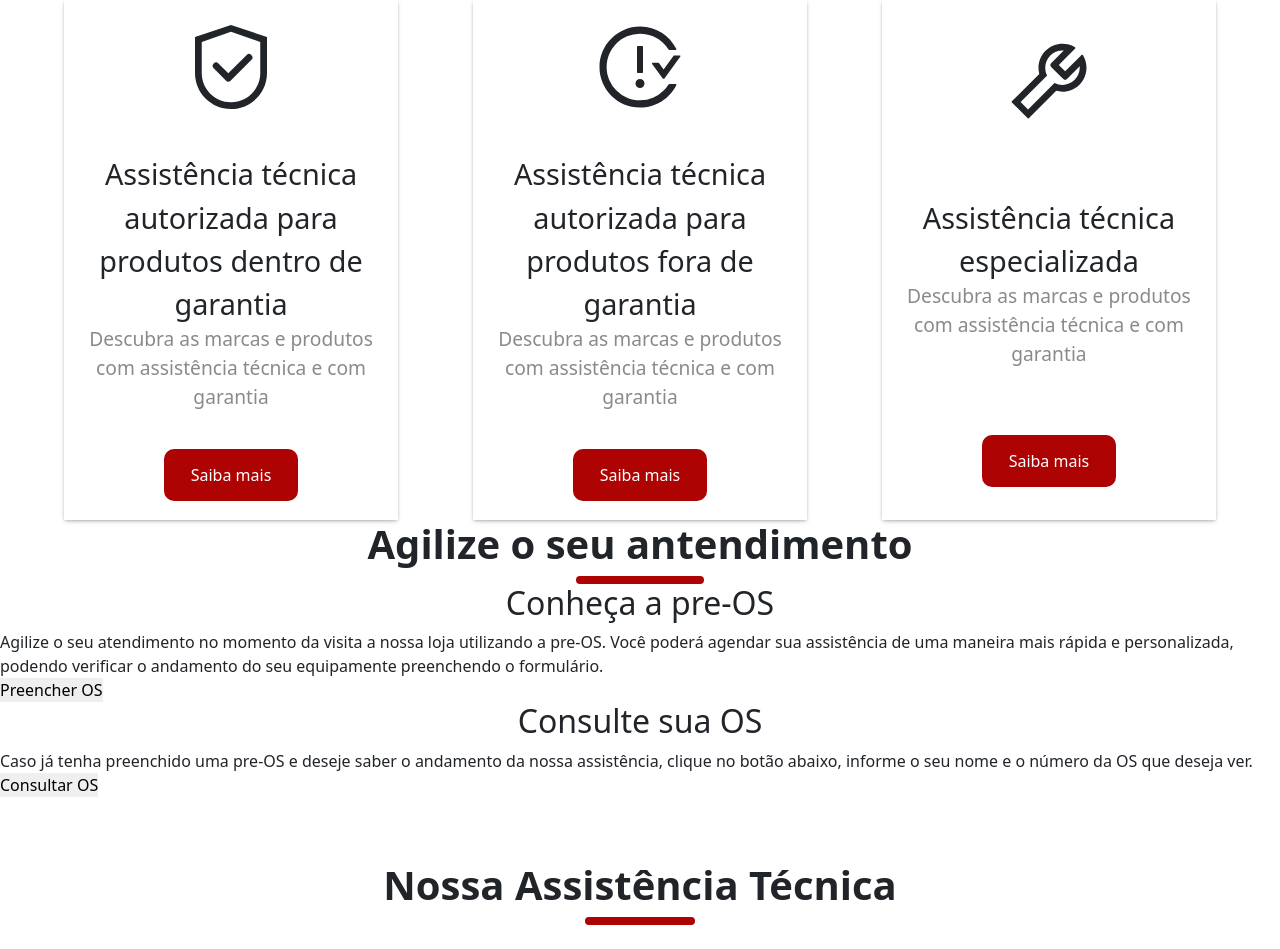
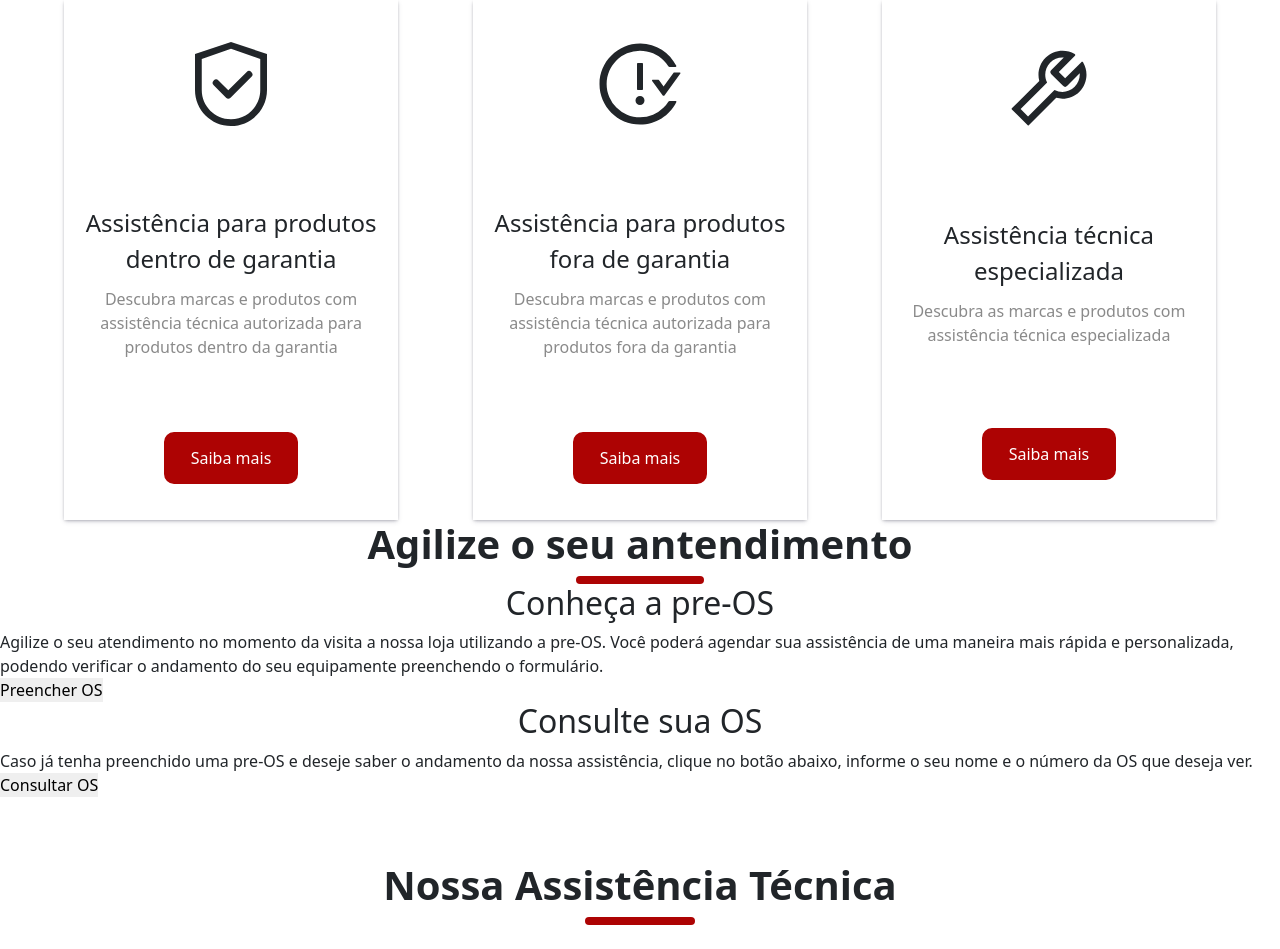
Before and after one commit to MirellaDourado/selig-website, a React (Vite) app: page / in a window 1280 px wide. Shown: the part 1080-2029 px from the top of the page. Built offline with nearby package versions, Linux system fonts and the light colour scheme.

Commit message:
feat: ouService some box-shadow on carousel

```diff
--- a/src/components/OurService.jsx
+++ b/src/components/OurService.jsx
@@ -12,38 +12,38 @@ function OurService() {
     <hr className='hr' />
     <div>
       <div className={ styles.homeCard }>
-        <AiOutlineSafety fontSize="6em" />
+        <AiOutlineSafety className={styles.icon} />
         <div>
-        <p>Assistência técnica autorizada para produtos dentro de garantia</p>
-        <p>Descubra as marcas e produtos com assistência técnica e com garantia</p>
+        <p>Assistência para produtos dentro de garantia</p>
+        <p>Descubra marcas e produtos com assistência técnica autorizada para produtos dentro da garantia</p>
         </div>
         <button className={ styles.knowMoreBtn }> Saiba mais </button>
       </div>
 
       <div className={ styles.homeCard }>
-        <AiOutlineIssuesClose fontSize="6em"/>
+        <AiOutlineIssuesClose className={styles.icon}/>
         <div>
-          <p> Assistência técnica autorizada para produtos fora de garantia </p>
-          <p> Descubra as marcas e produtos com assistência técnica e com garantia</p>
+          <p> Assistência para produtos fora de garantia </p>
+          <p> Descubra  marcas e produtos com assistência técnica autorizada para produtos fora da garantia</p>
         </div>
         <button className={ styles.knowMoreBtn }> Saiba mais </button>
       </div>
 
       <div className={ styles.homeCard }>
-        <AiOutlineTool fontSize="6em"/>
+        <AiOutlineTool className={styles.icon}/>
         <div>
           <p> Assistência técnica especializada </p>
-          <p> Descubra as marcas e produtos com assistência técnica e com garantia </p>
+          <p> Descubra as marcas e produtos com assistência técnica especializada </p>
         </div>
         <button className={styles.knowMoreBtn}> Saiba mais </button>
       </div>
     </div>
-    <Carousel className={ styles.ourServiceCarousel } interval={3000} variant='dark' controls={false} style={{ borderRadius: '15px', width: '100%', boxShadow: 'rgba(0, 0, 0, 0.1) 0px 4px 12px;'}}>
+    <Carousel className={ styles.ourServiceCarousel } interval={3000} variant='dark' controls={false}>
       <Carousel.Item >
         <Link className={ styles.homeCard } to={'/dentro-de-garantia'}>
           <AiOutlineSafety fontSize="6em" />
           <div>
-          <p>Assistência técnica autorizada para produtos dentro de garantia</p>
+          <p>Assistência autorizada para produtos dentro de garantia</p>
           <p>Descubra as marcas e produtos com assistência técnica e com garantia</p>
           </div>
         </Link>
@@ -52,7 +52,7 @@ function OurService() {
         <a className={ styles.homeCard } to={'fora-de-garantia'}>
           <AiOutlineIssuesClose fontSize="6em"/>
           <div>
-            <p> Assistência técnica autorizada para produtos fora de garantia </p>
+            <p> Assistência autorizada para produtos fora de garantia </p>
             <p> Descubra as marcas e produtos com assistência técnica e com garantia</p>
           </div>
         </a>
--- a/src/styles/ourService.module.css
+++ b/src/styles/ourService.module.css
@@ -5,6 +5,11 @@
   width: 90%;
 }
 .ourService > div:nth-of-type(1) { display: none;}
+
+.ourServiceCarousel {
+  border-radius: 8px;
+  box-shadow: rgba(0, 0, 0, 0.16) 0px 10px 36px 0px, rgba(0, 0, 0, 0.06) 0px 0px 0px 1px;
+}
 
 .ourService > div {
   display: flex;
@@ -25,13 +30,24 @@
 }
 
 .homeCard > div {
-  font-size: 1.2em;
+  display: flex;
+  flex-direction: column;
+  align-items: center;
+  gap: 10px;
+}
+
+.homeCard > div > p:nth-of-type(1) {
+  font-size: 1.5em;
+}
+
+.homeCard > div > p:nth-of-type(2) {
+  font-size: 1em;
+  color: #8A8A8A;
 }
 
 @media (min-width: 1200px) {
   .icon {
     font-size: 6em;
-    border: 2px red solid;
   }
 
   .ourService > div:nth-of-type(2) {
@@ -61,15 +77,19 @@
 
 .homeCard div {
   width: 90%;
+  display: flex;
+  flex-direction: column;
+  align-items: center;
+  gap: 10px;
 }
 
 .homeCard p:nth-of-type(1) {
-  font-size: 1.5em;
+  font-size: 1.3em;
 }
 
 .homeCard p:nth-of-type(2) {
   color: #8A8A8A;
-  font-size: 1em;
+  font-size: 0.8em;
 }
 
 .knowMoreBtn{
```
